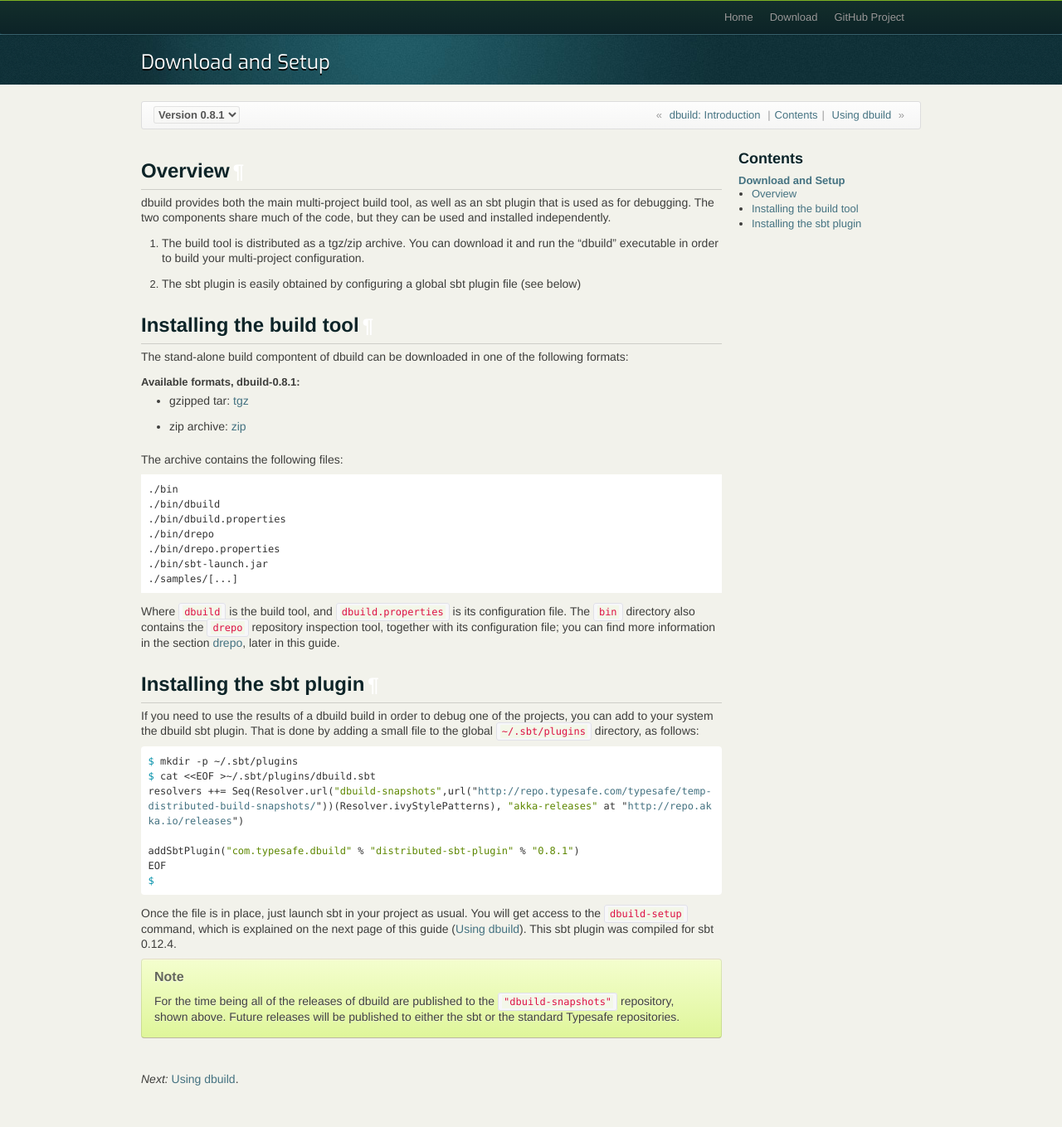
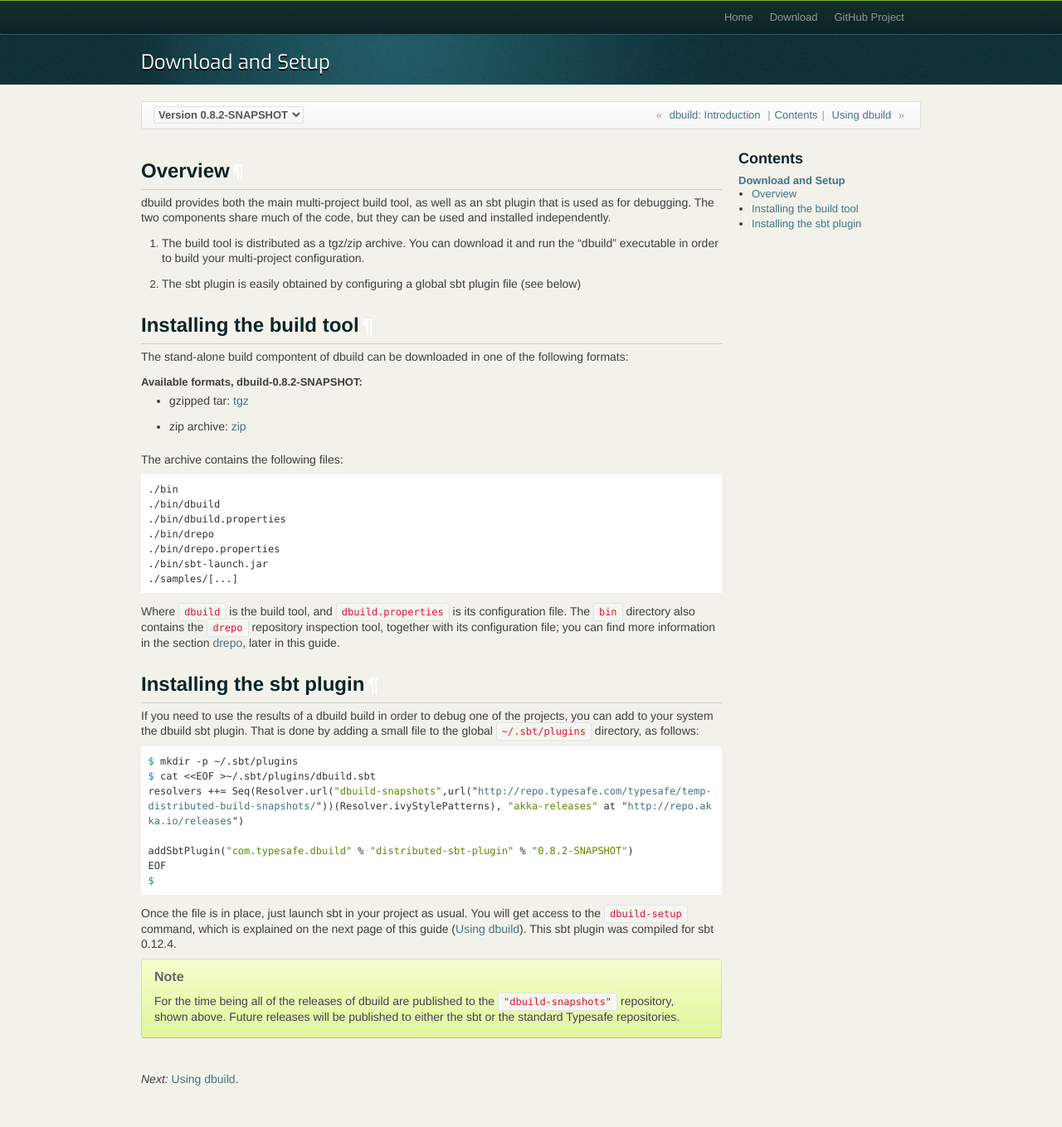
Before and after one commit to lightbend-labs/dbuild, a Sphinx documentation site: the page built from docs/src/sphinx/download.rst, in a window 1280 px wide. Shown: the whole page at 83% size. Built offline with Sphinx 7.4.7, drawn with Linux system fonts in a browser that asks for light colours.

Commit message:
Bump version to 0.8.2-SNAPSHOT

```diff
--- a/docs/src/sphinx/conf.py
+++ b/docs/src/sphinx/conf.py
@@ -8,8 +8,8 @@
 # Project variables
 
 project = 'dbuild'
-version = '0.8.1'
-release = '0.8.1'
+version = '0.8.2'
+release = '0.8.2-SNAPSHOT'
 sbt_version = '0.12.4'
 
 # General settings
```
Also changed, not shown: 1 other file.
